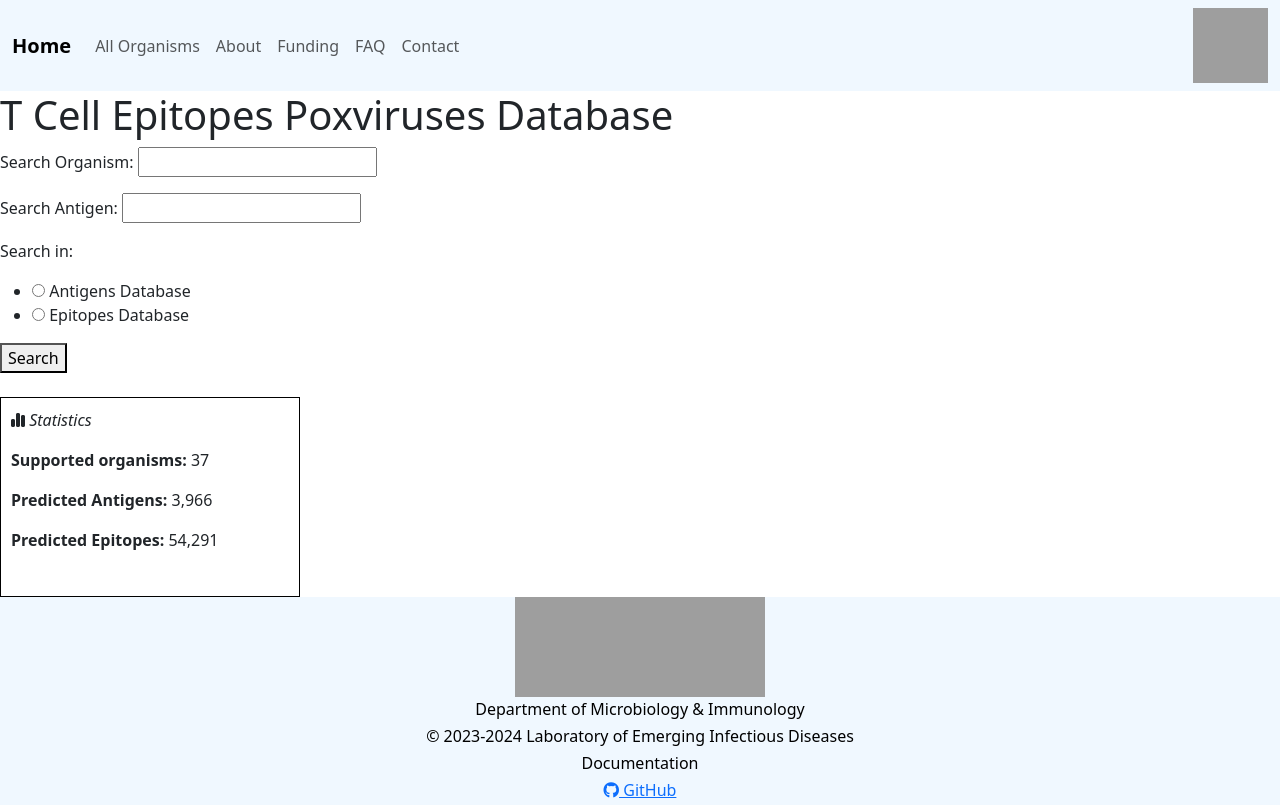
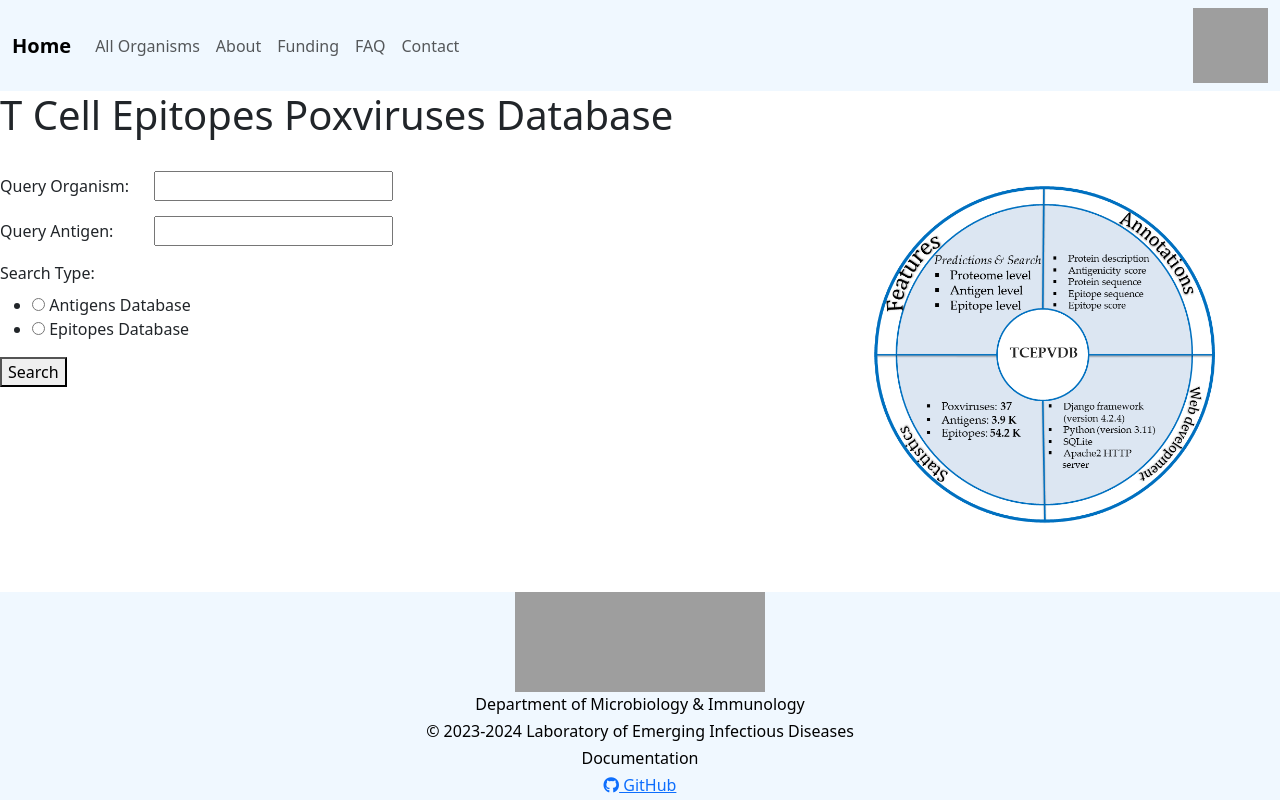
Before and after one commit to gustavsganzerla/TCEPVDB, a Django app: page /poxidb/poxidb_home/ in a window 1280 px wide. Run offline with Django 3.2, Linux system fonts and the light colour scheme; some libraries are stand-ins or nearby versions; grey boxes are pictures that could not be loaded.

Commit message:
changed figure stats

```diff
--- a/var/www/DjangoApp/DjangoApp/settings.py
+++ b/var/www/DjangoApp/DjangoApp/settings.py
@@ -24,7 +24,7 @@ BASE_DIR = Path(__file__).resolve().parent.parent
 SECRET_KEY = 'django-insecure-8(98!*^++e)78y098hun6a34h5#(*!j4(3zes%z=zrt3p(1$7c'
 
 # SECURITY WARNING: don't run with debug turned on in production!
-DEBUG = False
+DEBUG = True
 
 ALLOWED_HOSTS = ['172.105.8.37', '127.0.0.1']
 
@@ -119,7 +119,7 @@ USE_TZ = True
 # Static files (CSS, JavaScript, Images)
 # https://docs.djangoproject.com/en/3.2/howto/static-files/
 
-STATIC_URL = '/static/'
+STATIC_URL = 'static/'
 
 # Default primary key field type
 # https://docs.djangoproject.com/en/3.2/ref/settings/#default-auto-field
--- a/var/www/DjangoApp/poxidb/templates/poxidb/poxidb_home.html
+++ b/var/www/DjangoApp/poxidb/templates/poxidb/poxidb_home.html
@@ -1,17 +1,27 @@
 {% extends 'base.html' %}
-
+{% load static %}
 
 
 {% block content %}
 <html lang="en">
 
 <style>
-    .statistics {
-      border: 1px solid black;
-      padding: 10px;
-      width: 300px;
-      height: 200px;
+    .form-container {
+        border: 1px solid #ccc;
+        padding: 10px;
+        width: fit-content; /* Adjust width as needed */
+        margin: auto;
     }
+
+    .form-field {
+        margin-bottom: 10px;
+    }
+
+    .form-label {
+        display: inline-block;
+        width: 150px; /* Adjust width as needed */
+    }
+
   </style>
 <head>
     <meta charset="UTF-8">
@@ -20,18 +30,34 @@
 </head>
 <body>
     <h1>T Cell Epitopes Poxviruses Database</h1>
-    <form id="searchForm" method="POST" enctype="multipart/form-data">
-        {% csrf_token %}
-        {{ form.as_p }}
-        <button type="submit">Search</button>
-    </form>
     <br>
-    <div class=statistics>
-    <p><i class="fa-solid fa-chart-simple"></i><i> Statistics</i></p>
-    <p><b>Supported organisms:</b> 37</p>
-    <p><b>Predicted Antigens:</b> 3,966</p>
-    <p><b>Predicted Epitopes:</b> 54,291</p>
+
+    <div style="position: relative;">
+        <form id="searchForm" method="POST" enctype="multipart/form-data" style="float: left;">
+            {% csrf_token %}
+
+            <div class="form-field">
+                <label for="id_field1" class="form-label">Query Organism: </label>
+                {{form.query_organism}}
+            </div>
+
+            <div class="form-field">
+                <label for="id_field2" class="form-label">Query Antigen: </label>
+                {{form.query_antigen}}
+            </div>
+
+            <div class="form-field">
+                <label for="id_field3" class="form-label">Search Type: </label>
+                {{form.search_type}}
+            </div>
+            <button type="submit">Search</button>
+        </form>
+
+        <img src="{% static 'images/TCEVPDB.png' %}" alt="Description of the image" style="position: absolute; top: 0; right: 0; width: 500px; height: auto;">
     </div>
+
+
+
 
     <script>
         document.addEventListener("DOMContentLoaded", function() {
```
Also changed, not shown: var/www/DjangoApp/poxidb/static/images/TCEVPDB.png (added), 3 other files.
